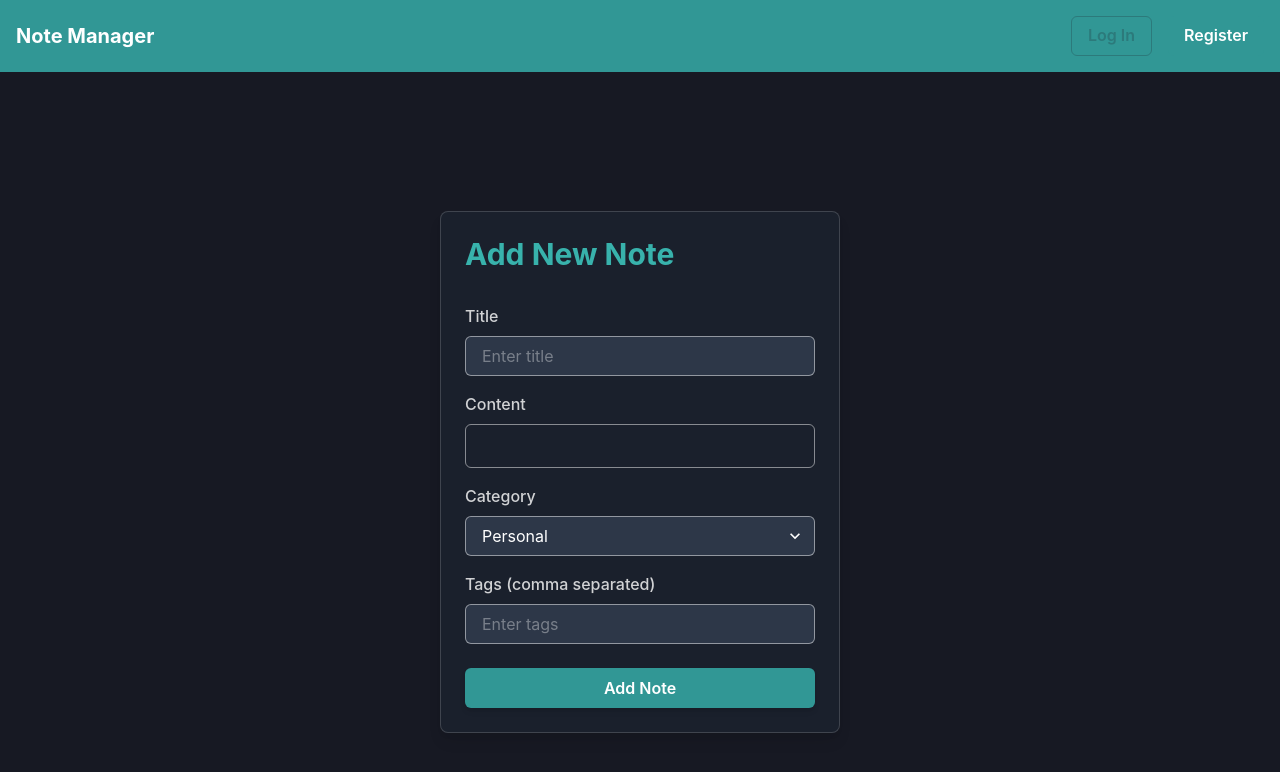
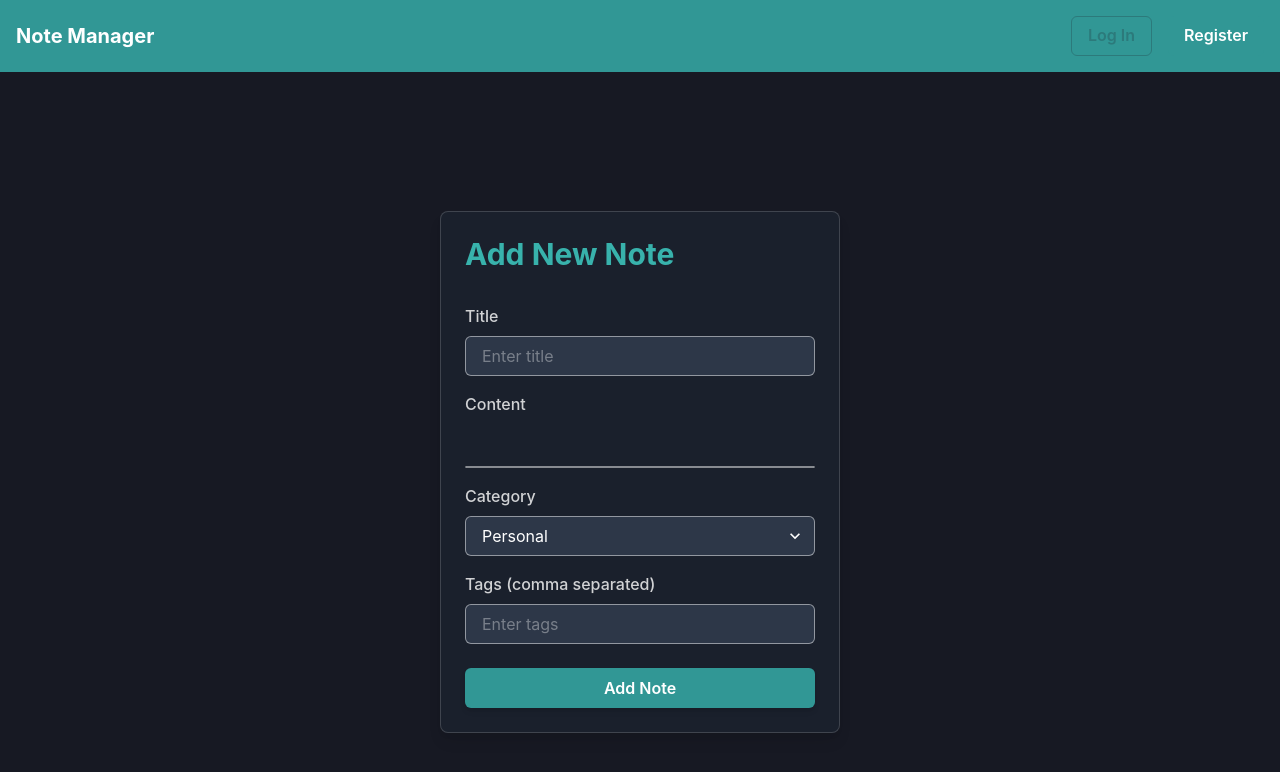
Before and after one commit to ez-programmer4/note-manager, a React (Create React App) app: page /add in a window 1280 px wide. Shown: the top 772 px of the page. Built offline with nearby package versions, Linux system fonts and the light colour scheme.

Commit message:
after updating the create note component2

```diff
--- a/src/components/CreateNote.js
+++ b/src/components/CreateNote.js
@@ -110,19 +110,18 @@ const CreateNote = () => {
             <FormLabel mt={4} color="whiteAlpha.800">
               Content
             </FormLabel>
+            <RichTextEditor
+              value={content}
+              onChange={setContent}
+              style={{ height: "500px" }} // Adjust height as needed
+            />
             <Box
               mb={4}
               border="1px"
               borderColor="whiteAlpha.600"
               borderRadius="md"
               overflow="hidden"
-            >
-              <RichTextEditor
-                value={content}
-                onChange={setContent}
-                style={{ height: "300px" }} // Adjust height as needed
-              />
-            </Box>
+            ></Box>
             <FormLabel mt={4} color="whiteAlpha.800">
               Category
             </FormLabel>
```
